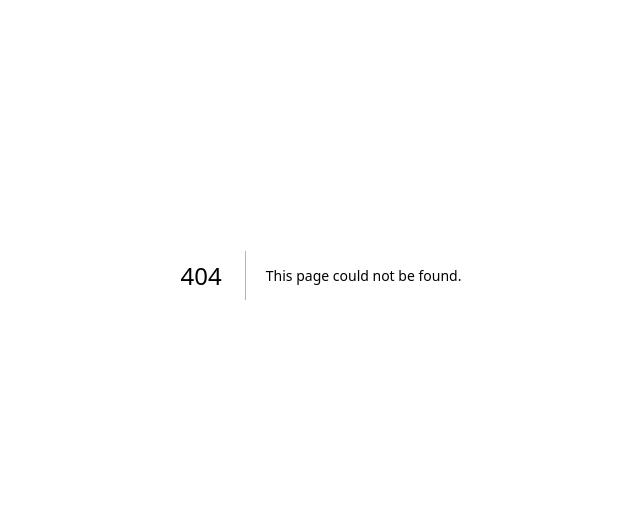
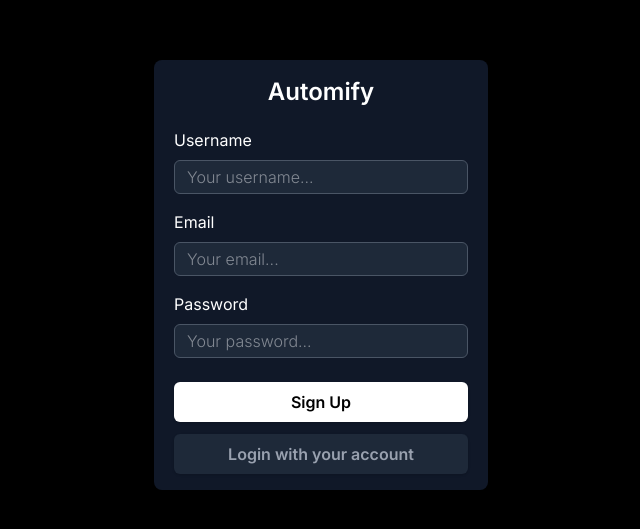
Before and after one commit to ivanosky144/automify, a Next.js app in the folder web/: page /register in a window 1280 px wide. Before the commit this address had no page. Shown: the part 125-654 px from the top of the page, without its empty margins (319-959 px from the left). Built offline with nearby package versions, Linux system fonts and the light colour scheme.

Commit message:
feat: add register and login page

```diff
--- /dev/null
+++ b/web/src/pages/login/index.tsx
@@ -0,0 +1,23 @@
+export default function index() {
+    return (
+        <div className="bg-black h-screen flex justify-center items-center">
+            <div className="rounded-lg bg-gray-900 py-4 px-5">
+                <h2 className="text-white font-semibold text-2xl text-center">Automify</h2>
+                <form action="submit" className="mt-5">
+                    <div className="flex flex-col gap-4 mb-6">
+                        <div className="flex flex-col gap-2">
+                            <p className="text-white">Username</p>
+                            <input placeholder="Your username..." className=" font-light text-gray-200 bg-gray-800 py-1 px-3 rounded-md border-1 border-gray-600 outline-none"/>
+                        </div>
+                        <div className="flex flex-col gap-2">
+                            <p className="text-white">Password</p>
+                            <input placeholder="Your password..." className=" font-light text-gray-200 bg-gray-800 py-1 px-3 rounded-md border-1 border-gray-600 outline-none"/>
+                        </div>
+                    </div>
+                    <button className="text-black font-semibold text-md px-3 py-2 rounded-md bg-white shadow-sm cursor-pointer w-full hover:bg-gray-100">Sign In</button>
+                    <button className="text-gray-400 font-semibold text-md px-3 py-2 rounded-md bg-gray-800 shadow-sm cursor-pointer w-full hover:bg-gray-700 mt-3">Create an account</button>
+                </form>
+            </div>
+        </div>
+    );
+};
--- /dev/null
+++ b/web/src/pages/register/index.tsx
@@ -0,0 +1,27 @@
+export default function index() {
+    return (
+        <div className="bg-black h-screen flex justify-center items-center">
+            <div className="rounded-lg bg-gray-900 py-4 px-5">
+                <h2 className="text-white font-semibold text-2xl text-center">Automify</h2>
+                <form action="submit" className="mt-5">
+                    <div className="flex flex-col gap-4 mb-6">
+                        <div className="flex flex-col gap-2">
+                            <p className="text-white">Username</p>
+                            <input placeholder="Your username..." className=" font-light text-gray-200 bg-gray-800 py-1 px-3 rounded-md border-1 border-gray-600 outline-none"/>
+                        </div>
+                        <div className="flex flex-col gap-2">
+                            <p className="text-white">Email</p>
+                            <input placeholder="Your email..." className=" font-light text-gray-200 bg-gray-800 py-1 px-3 rounded-md border-1 border-gray-600 outline-none"/>
+                        </div>
+                        <div className="flex flex-col gap-2">
+                            <p className="text-white">Password</p>
+                            <input placeholder="Your password..." className=" font-light text-gray-200 bg-gray-800 py-1 px-3 rounded-md border-1 border-gray-600 outline-none"/>
+                        </div>
+                    </div>
+                    <button className="text-black font-semibold text-md px-3 py-2 rounded-md bg-white shadow-sm cursor-pointer w-full hover:bg-gray-100">Sign Up</button>
+                    <button className="text-gray-400 font-semibold text-md px-3 py-2 rounded-md bg-gray-800 shadow-sm cursor-pointer w-full hover:bg-gray-700 mt-3">Login with your account</button>
+                </form>
+            </div>
+        </div>
+    );
+};
```
